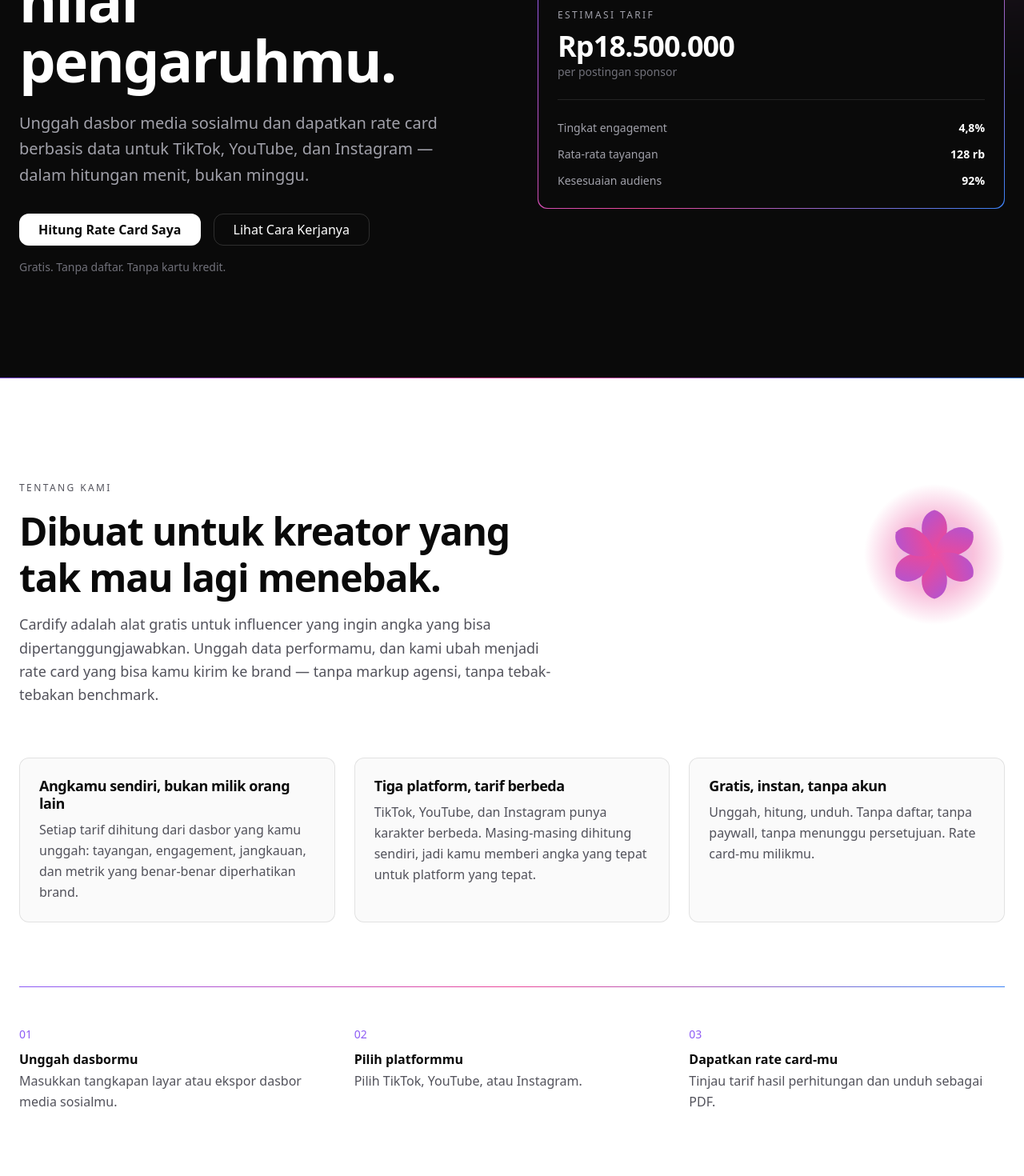
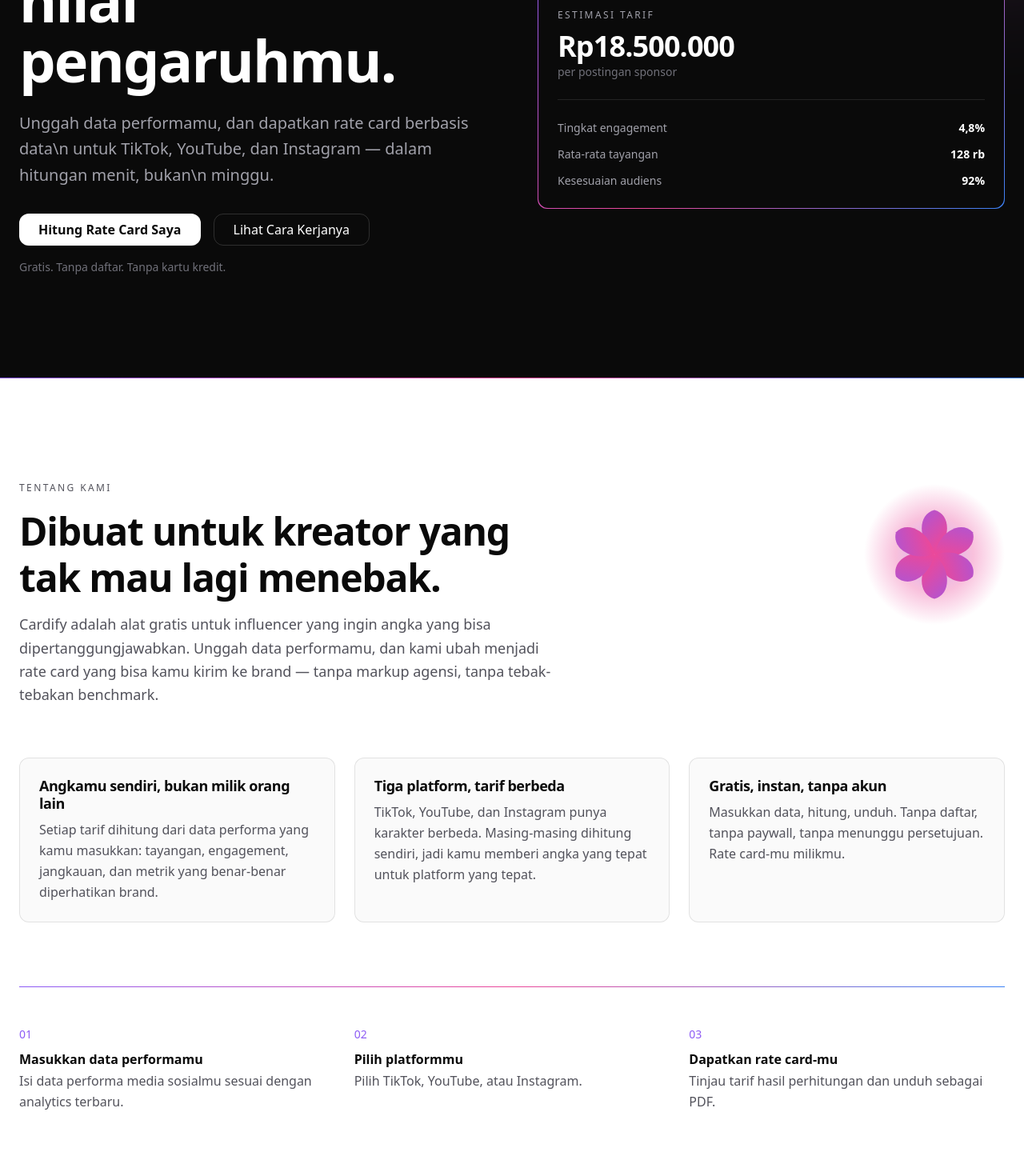
Before and after one commit to azukhrufy/cardify, a Next.js app: page / in a window 1280 px wide. Shown: the part 340-1810 px from the top of the page at 80% size. Built offline with nearby package versions, Linux system fonts and the light colour scheme.

Commit message:
docs: update landing page copy to reflect data-input flow

```diff
--- a/src/sections/LandingPage/Hero.js
+++ b/src/sections/LandingPage/Hero.js
@@ -139,9 +139,7 @@
             maxW="xl"
             mt={6}
           >
-            Unggah dasbor media sosialmu dan dapatkan rate card berbasis data
-            untuk TikTok, YouTube, dan Instagram — dalam hitungan menit, bukan
-            minggu.
+            Unggah data performamu, dan dapatkan rate card berbasis data\n            untuk TikTok, YouTube, dan Instagram — dalam hitungan menit, bukan\n            minggu.
           </Text>
 
           <HStack spacing={4} mt={8} flexWrap="wrap">
--- a/src/sections/LandingPage/WhoWeAre.js
+++ b/src/sections/LandingPage/WhoWeAre.js
@@ -3,7 +3,7 @@
 const VALUE_CARDS = [
   {
     title: "Angkamu sendiri, bukan milik orang lain",
-    body: "Setiap tarif dihitung dari dasbor yang kamu unggah: tayangan, engagement, jangkauan, dan metrik yang benar-benar diperhatikan brand.",
+    body: "Setiap tarif dihitung dari data performa yang kamu masukkan: tayangan, engagement, jangkauan, dan metrik yang benar-benar diperhatikan brand.",
   },
   {
     title: "Tiga platform, tarif berbeda",
@@ -11,15 +11,15 @@
   },
   {
     title: "Gratis, instan, tanpa akun",
-    body: "Unggah, hitung, unduh. Tanpa daftar, tanpa paywall, tanpa menunggu persetujuan. Rate card-mu milikmu.",
+    body: "Masukkan data, hitung, unduh. Tanpa daftar, tanpa paywall, tanpa menunggu persetujuan. Rate card-mu milikmu.",
   },
 ];
 
 const STEPS = [
   {
     number: "01",
-    title: "Unggah dasbormu",
-    body: "Masukkan tangkapan layar atau ekspor dasbor media sosialmu.",
+    title: "Masukkan data performamu",
+    body: "Isi data performa media sosialmu sesuai dengan analytics terbaru.",
   },
   {
     number: "02",
```
